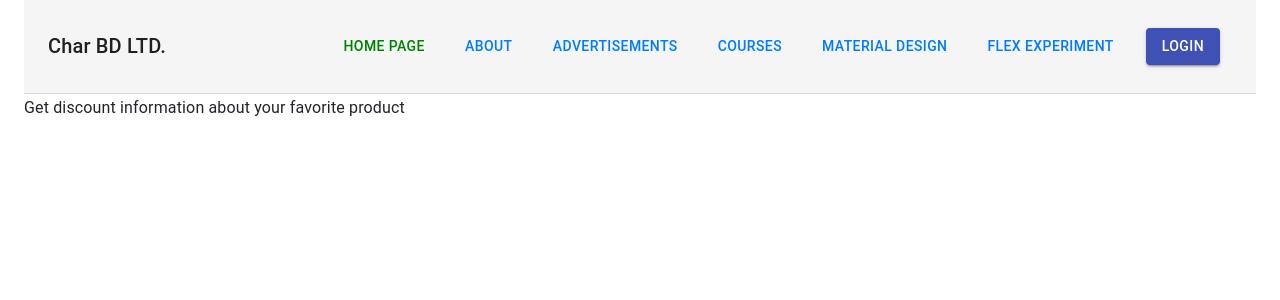
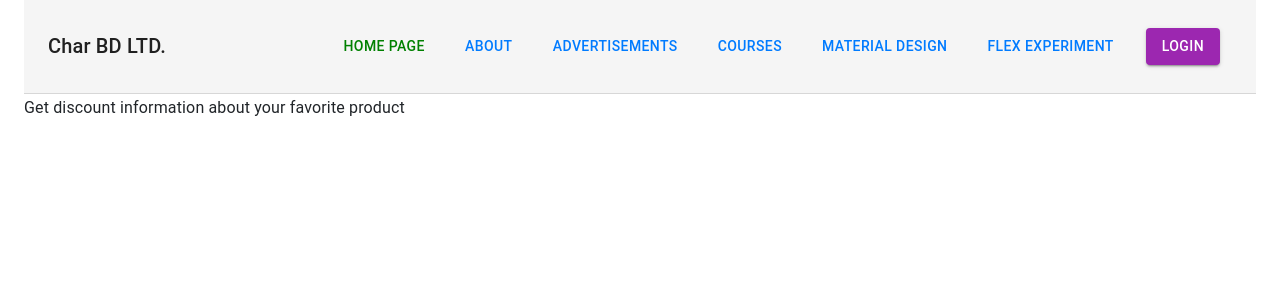
Before and after one commit to engr-hasanuzzaman/charbd, a React app: page / in a window 1280 px wide. Shown: the top 300 px of the page. Built offline with nearby package versions, Linux system fonts and the light colour scheme; what redux-immutable-state-invariant would draw is missing.

Commit message:
Create custom theme and apply

```diff
--- a/src/index.js
+++ b/src/index.js
@@ -6,12 +6,16 @@ import "bootstrap/dist/css/bootstrap.min.css";
 import "./index.css";
 import reduxConfiguration from "./redux/configureStore";
 import { Provider } from "react-redux";
+import { ThemeProvider } from "@material-ui/core/styles";
+import MainTheme from "./themes/mainTheme";
 
 const store = reduxConfiguration({ courses: [{ title: "first course" }] });
 render(
   <Provider store={store}>
     <Router>
-      <App />
+      <ThemeProvider theme={MainTheme}>
+        <App />
+      </ThemeProvider>
     </Router>
   </Provider>,
   document.getElementById("root")
--- /dev/null
+++ b/src/themes/index.js
@@ -0,0 +1,2 @@
+import MainTheme from "./mainTheme";
+export default { MainTheme };
--- /dev/null
+++ b/src/themes/mainTheme.js
@@ -0,0 +1,15 @@
+import { createMuiTheme } from "@material-ui/core/styles";
+import purple from "@material-ui/core/colors/purple";
+import green from "@material-ui/core/colors/green";
+
+const MainTheme = createMuiTheme({
+  palette: {
+    primary: purple,
+    secondary: green,
+  },
+  status: {
+    danger: "orange",
+  },
+});
+
+export default MainTheme;
```
